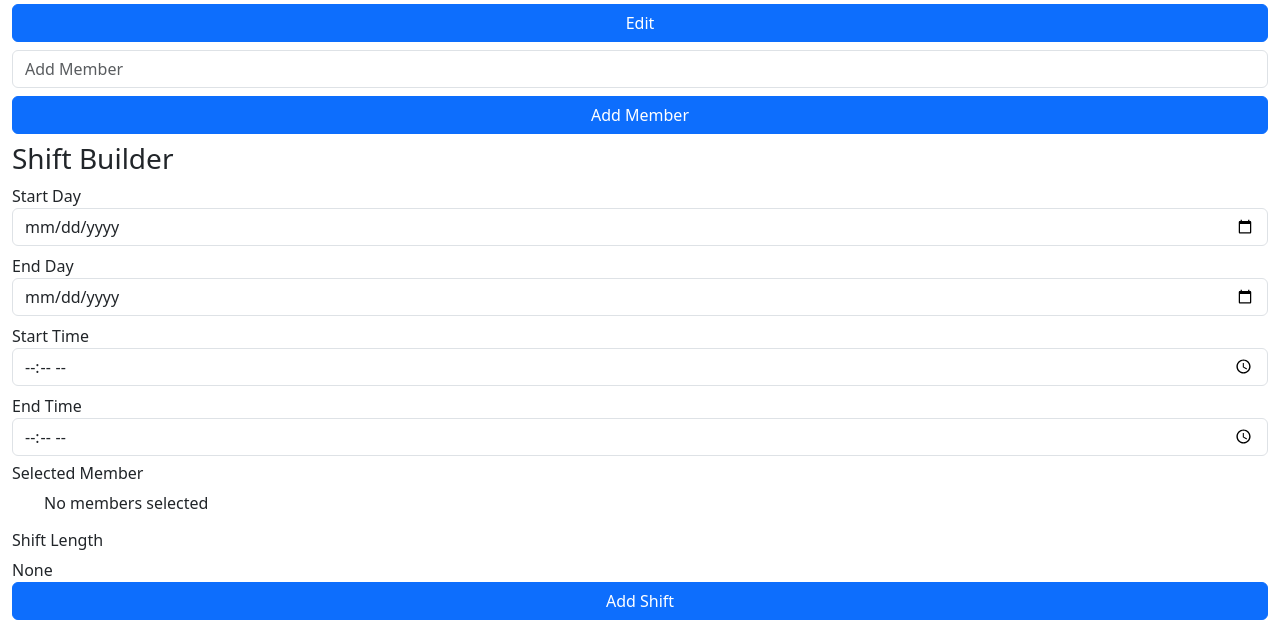
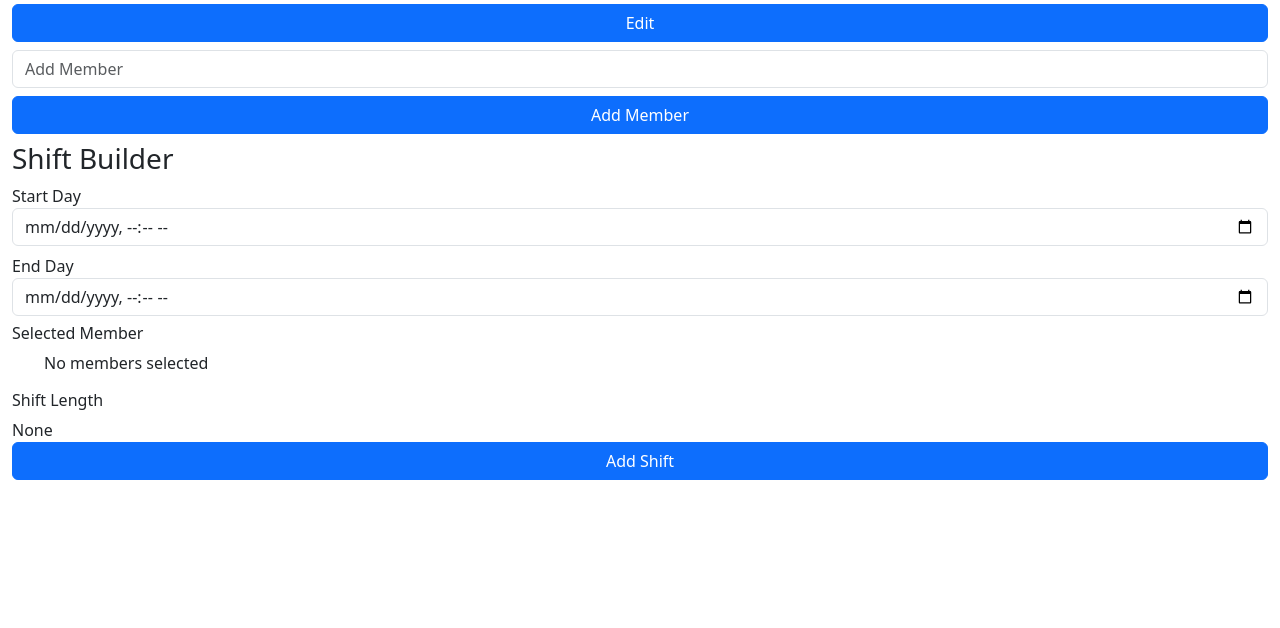
Before and after one commit to chris-calmatlas/schedules, a Django app: page / in a window 1280 px wide. Shown: the part 542-1170 px from the top of the page. After the commit the page ends 1022 px from the top, so only its background shows below. Run offline with Django 5.2, Linux system fonts and the light colour scheme.

Commit message:
Why not use datetime inputs instead of merging date and time inputs

```diff
--- a/project5/schedule/static/scripts/schedule.js
+++ b/project5/schedule/static/scripts/schedule.js
@@ -110,66 +110,39 @@ function buildScheduleContainer(startDateObject, endDateObject) {
 function normalizeDateInputs(startInput, endInput) {
     const results = {
         "Start and End": () => {
-            if(endInput.valueAsDate < startInput.valueAsDate){
-                endInput.valueAsDate = startInput.valueAsDate
+            if(endInput.valueAsNumber < startInput.valueAsNumber){
+                endInput.valueAsNumber = startInput.valueAsNumber
             }
             return {
-                "startDate": startInput.valueAsDate,
-                "endDate": endInput.valueAsDate
+                "startDate": startInput.valueAsNumber,
+                "endDate": endInput.valueAsNumber
             }
         },
 
         "Start Only": () => {
-            endInput.valueAsDate = startInput.valueAsDate
+            endInput.valueAsNumber = startInput.valueAsNumber
             return {
-                "startDate": startInput.valueAsDate,
-                "endDate": endInput.valueAsDate
+                "startDate": startInput.valueAsNumber,
+                "endDate": endInput.valueAsNumber
             }
         },
 
         "End Only": () => {
             const now = new Date()
-            if(endInput.valueAsDate > now){
-                startInput.valueAsDate = now
+            if(endInput.valueAsNumber > now){
+                now.setHours(new Date(endInput.valueAsNumber).getHours())
+                now.setMinutes(new Date(endInput.valueAsNumber).getMinutes())
+                now.setSeconds(0)
+                now.setMilliseconds(0)
+                startInput.valueAsNumber = now
             } else {
-                startInput.valueAsDate = endInput.valueAsDate
+                startInput.valueAsNumber = endInput.valueAsNumber
             }
 
             return {
-                "startDate": startInput.valueAsDate,
-                "endDate": endInput.valueAsDate
+                "startDate": startInput.valueAsNumber,
+                "endDate": endInput.valueAsNumber
             }
-        },
-
-        "No Dates": () => {
-            return
-        }
-    }
-
-    const boundaryCheck = utils.checkDateBoundaries(startInput.valueAsDate, endInput.valueAsDate)
-    return results[boundaryCheck]()
-}
-
-function normalizeTimeInputs(startInput, endInput) {
-    const results = {
-        "Start and End": () => {
-            return {
-                "startTime": new Date(startInput.valueAsNumber),
-                "endTime": new Date(endInput.valueAsNumber)
-            }
-        },
-
-        "Start Only": () => {
-            // Add an hour
-            endInput.valueAsNumber = startInput.valueAsNumber + 3600000
-            return {
-                "startTime": new Date(startInput.valueAsNumber),
-                "endTime": new Date(endInput.valueAsNumber)
-            }
-        },
-
-        "End Only": () => {
-            return
         },
 
         "No Dates": () => {
@@ -433,27 +406,6 @@ function shiftBuilder(){
         })
     }
 
-    function validateShiftBoundaryInputs(dayInputs, timeInputs){
-        // Set shift days before checking times.
-        const dayBoundaries = normalizeDateInputs(dayInputs.start, dayInputs.end)
-        if(dayBoundaries){
-            const timeBoundaries = normalizeTimeInputs(timeInputs.start, timeInputs.end)
-            if(timeBoundaries){
-                // Add a day if we need to
-                if(dayBoundaries.startDate.getTime() == dayBoundaries.endDate.getTime()){
-                    if(timeBoundaries.endTime.getTime() <= timeBoundaries.startTime.getTime()){
-                        dayInputs.end.valueAsDate = utils.getNextDate(dayInputs.end.valueAsDate)
-                        dayBoundaries.endDate = dayInputs.end.valueAsDate
-                    }
-                }
-                return{
-                    "start": new Date(timeBoundaries.startTime.getTime() + dayBoundaries.startDate.getTime()),
-                    "end": new Date(timeBoundaries.endTime.getTime() + dayBoundaries.endDate.getTime())
-                }
-            }
-        }
-    }
-
     function displayShiftLength(shiftBoundaries){
         const shiftLengthContainer = document.querySelector(".shiftLength")
         const shiftLength = utils.getDuration(shiftBoundaries.start, shiftBoundaries.end).part
@@ -466,22 +418,16 @@ function shiftBuilder(){
         shiftLengthContainer.innerHTML = new Intl.DurationFormat().format(duration)
     }
 
-    // Get day inputs
-    const dayInputs = {
-        "start": document.querySelector(".shiftStartDay"),
-        "end": document.querySelector(".shiftEndDay")
-    }
-
     // Get time inputs
-    const timeInputs = {
-        "start": document.querySelector(".shiftStartTime"),
-        "end": document.querySelector(".shiftEndTime")
+    const dateTimeInputs = {
+        "start": document.querySelector(".shiftStart"),
+        "end": document.querySelector(".shiftEnd")
     }
 
     // listeners
     document.querySelectorAll(".dateTimeInputs input").forEach(input => {
         input.addEventListener("change", () => {
-            const shiftBoundaries = validateShiftBoundaryInputs(dayInputs, timeInputs)
+            const shiftBoundaries = normalizeDateInputs(dateTimeInputs.start, dateTimeInputs.end)
             if(shiftBoundaries){
                 displayShiftLength(shiftBoundaries)
             }
--- a/project5/schedule/templates/schedule/index.html
+++ b/project5/schedule/templates/schedule/index.html
@@ -42,14 +42,10 @@
                 <fieldset class="shiftBuilder">
                     <h3>Shift Builder</h3>
                     <div class="dateTimeInputs">
-                        <label for="shiftStartDay">Start Day</label>
-                        <input id="shiftStartDay" class="shiftStartDay form-control mb-2" name="shiftStartDay" type="date" />
-                        <label for="shiftEndDay">End Day</label>
-                        <input id="shiftEndDay" class="shiftEndDay form-control mb-2" name="shiftEndDay" type="date" />
-                        <label for="shiftStartTime">Start Time</label>
-                        <input id="shiftStartTime" class="shiftStartTime form-control mb-2" name="shiftStartTime" type="time" />
-                        <label for="shiftEndTime">End Time</label>
-                        <input id="shiftEndTime" class="shiftEndTime form-control mb-2" name="shiftEndTime" type="time" />
+                        <label for="shiftStart">Start Day</label>
+                        <input id="shiftStart" class="shiftStart form-control mb-2" name="shiftStart" type="datetime-local" />
+                        <label for="shiftEnd">End Day</label>
+                        <input id="shiftEnd" class="shiftEnd form-control mb-2" name="shiftEnd" type="datetime-local" />
                     </div>
                         <h6>Selected Member</h6>
                     <ul class="selectedMembers">No members selected</ul>
```
